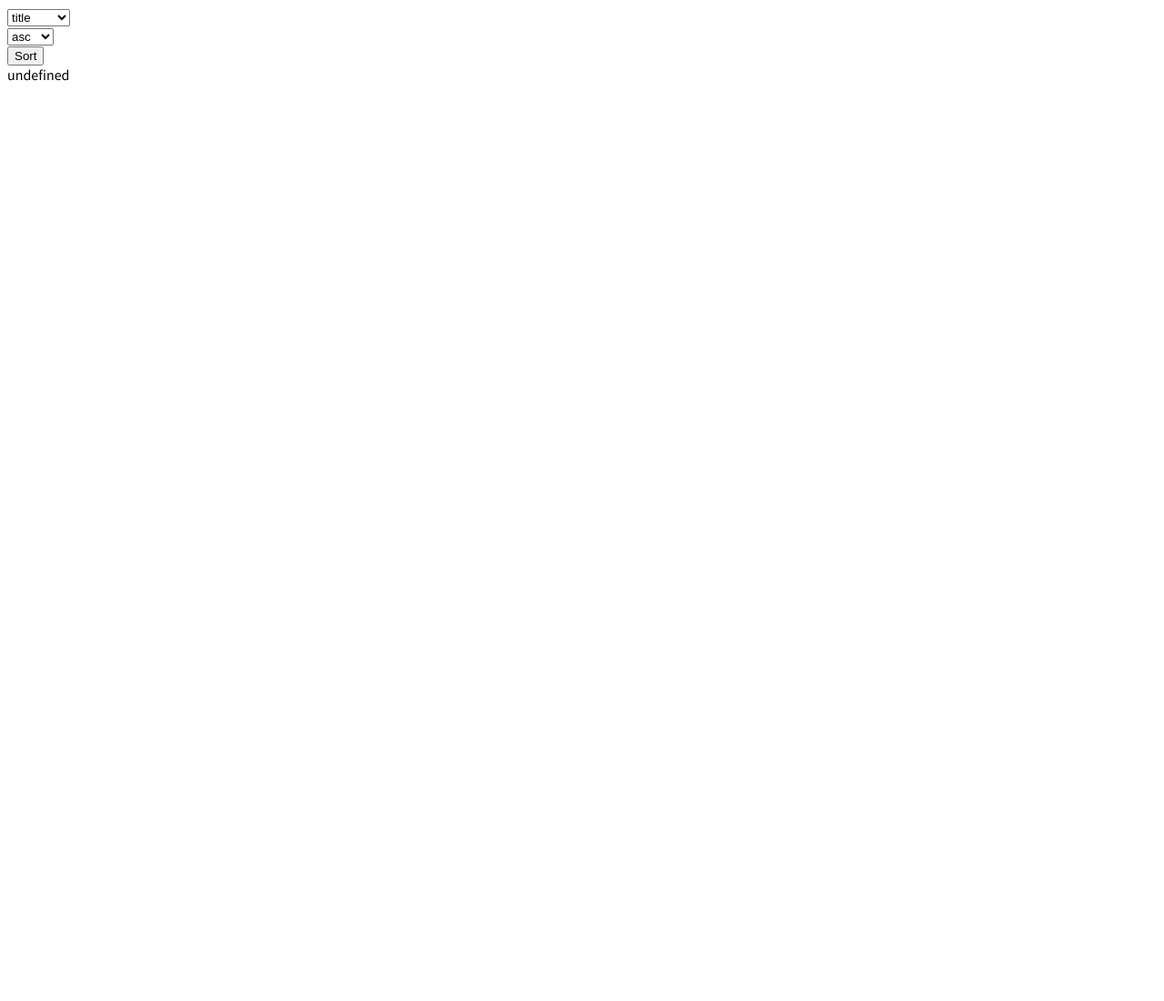
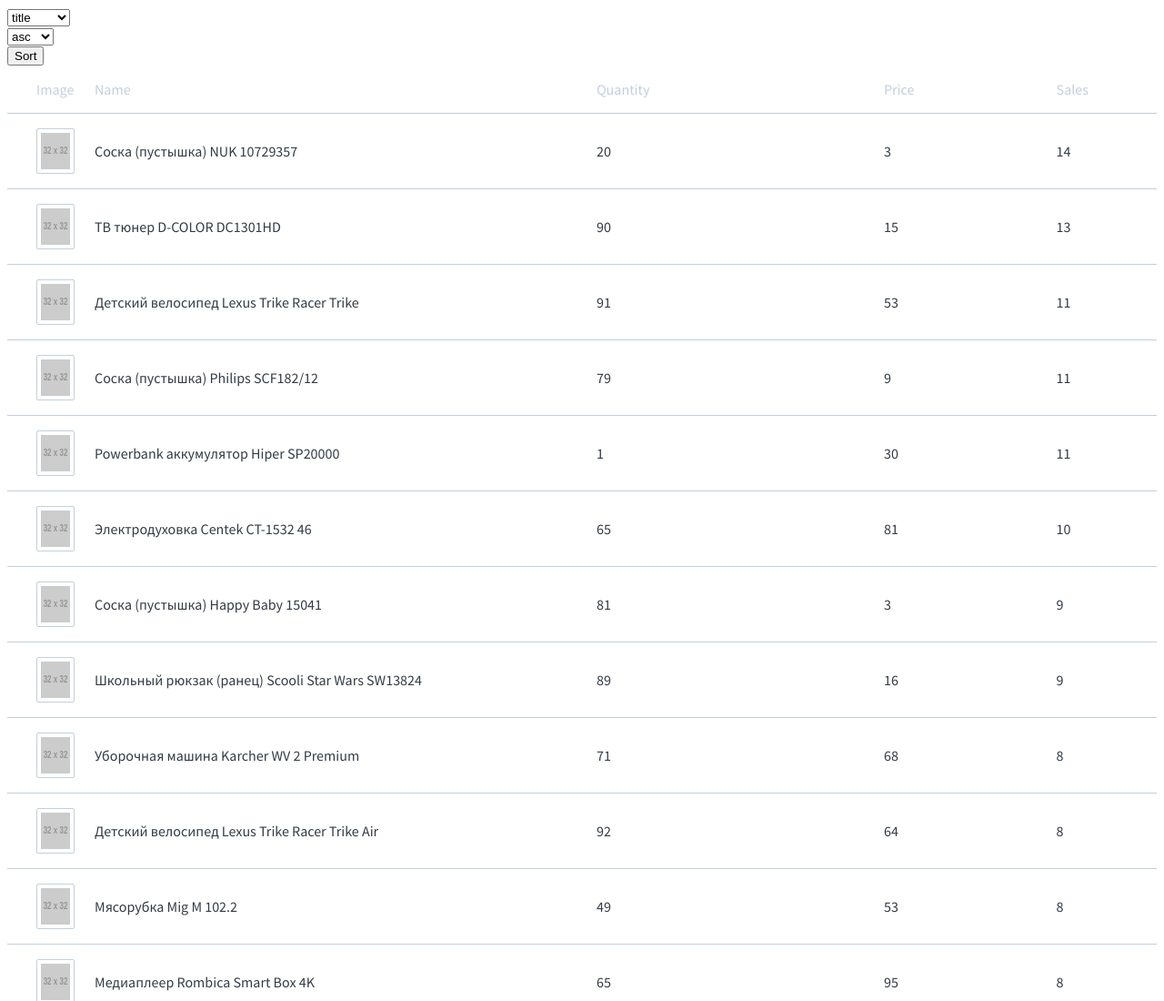
Before and after one commit to js-tasks-ru/js-20240530_olga-kozmovskaia, a website: page 05-dom-document-loading/2-sortable-table-v1/index.html in a window 1280 px wide. Shown: the top 1100 px of the page at 91% size. Before the commit the page ends 800 px from the top, so only its background shows below. Drawn offline with Linux system fonts and the light colour scheme; placeholder pictures from the web are drawn by us.

Commit message:
Fifth task: sortable table

```diff
--- a/05-dom-document-loading/2-sortable-table-v1/index.html
+++ b/05-dom-document-loading/2-sortable-table-v1/index.html
@@ -1,10 +1,9 @@
-<!doctype html>
+<!DOCTYPE html>
 <head>
-  <meta charset="utf-8">
-  <link rel="stylesheet" href="style.css">
+  <meta charset="utf-8" />
+  <link rel="stylesheet" href="style.css" />
 </head>
 <body>
-
   <div>
     <div>
       <select id="field">
@@ -27,45 +26,47 @@
   <div id="root"></div>
 
   <script type="module">
-  import SortableTable from './index.js';
-  import data from './products-data.js';
+    import SortableTable from "./index.js";
+    import data from "./products-data.js";
 
     const headerConfig = [
       {
-      id: 'images',
-      title: 'Image',
+        id: "images",
+        title: "Image",
         sortable: false,
         template: (data = []) => {
           return `
           <div class="sortable-table__cell">
-            <img class="sortable-table-image" alt="Image" src="${data[0]?.url || 'https://via.placeholder.com/32'}">
+            <img class="sortable-table-image" alt="Image" src="${
+              data[0]?.url || "https://via.placeholder.com/32"
+            }">
           </div>
         `;
-      }
+        },
       },
       {
-      id: 'title',
-      title: 'Name',
+        id: "title",
+        title: "Name",
         sortable: true,
-      sortType: 'string'
+        sortType: "string",
       },
       {
-      id: 'quantity',
-      title: 'Quantity',
+        id: "quantity",
+        title: "Quantity",
         sortable: true,
-      sortType: 'number'
+        sortType: "number",
       },
       {
-      id: 'price',
-      title: 'Price',
+        id: "price",
+        title: "Price",
         sortable: true,
-      sortType: 'number'
+        sortType: "number",
       },
       {
-      id: 'sales',
-      title: 'Sales',
+        id: "sales",
+        title: "Sales",
         sortable: true,
-      sortType: 'number'
+        sortType: "number",
       },
     ];
 
@@ -73,7 +74,7 @@
 
     root.append(sortableTable.element);
 
-  sort.addEventListener('click', () => {
+    sort.addEventListener("click", () => {
       const fieldValue = field.value;
       const orderValue = order.value;
 
--- a/05-dom-document-loading/2-sortable-table-v1/index.js
+++ b/05-dom-document-loading/2-sortable-table-v1/index.js
@@ -1,5 +1,116 @@
 export default class SortableTable {
+  element;
+  subElements = {};
+
   constructor(headerConfig = [], data = []) {
+    this.headerConfig = headerConfig;
+    this.data = data;
+    this.subElements.header = this.createHeaderElement();
+    this.subElements.body = this.createBodyElement();
+    this.element = this.createTableElement();
+  }
 
+  createHeaderTemplate({ id, sortable, title }) {
+    return `
+      <div class="sortable-table__cell" data-id="${id}" data-sortable=${sortable}>
+        <span>${title}</span>
+      </div>`;
+  }
+
+  createHeaderElement() {
+    const div = document.createElement("div");
+    div.dataset.element = "header";
+    div.classList.add(`sortable-table__header`, `sortable-table__row`);
+    div.innerHTML = this.headerConfig
+      .map((header) => {
+        return this.createHeaderTemplate(header);
+      })
+      .join("");
+    return div;
+  }
+
+  createCellTemplate(data) {
+    return `<div class="sortable-table__cell">${data}</div>`;
+  }
+
+  createRowTemplate(product) {
+    return `
+    <a href="/products/${product.id}" class="sortable-table__row">
+      ${this.headerConfig
+        .map((header) => {
+          if (Object.keys(header).includes("template")) {
+            return header.template(product);
+          } else {
+            return this.createCellTemplate(product[header.id]);
+          }
+        })
+        .join("")}
+    </a>
+    `;
+  }
+
+  createBodyElement() {
+    const div = document.createElement("div");
+    div.dataset.element = "body";
+    div.classList.add(`sortable-table__body`);
+    div.innerHTML = this.data
+      .map((product) => {
+        return this.createRowTemplate(product);
+      })
+      .join("");
+    return div;
+  }
+
+  createTableTemplate() {
+    const div = document.createElement("div");
+    div.classList.add("sortable-table");
+    Object.keys(this.subElements).map((key) => {
+      const subElement = this.subElements[key];
+      subElement.dataset.element = key;
+      subElement.classList.add(`sortable-table__${key}`);
+      div.appendChild(subElement);
+    });
+    return div;
+  }
+
+  createTableElement() {
+    const div = document.createElement("div");
+    div.dataset.element = "productsContainer";
+    div.classList.add("products-list__container");
+    div.appendChild(this.createTableTemplate());
+    return div;
+  }
+
+  sort(field, sortOrder) {
+    let copyArr = [...this.data];
+
+    copyArr.sort((a, b) => {
+      let comparison = a[field]
+        .toString()
+        .localeCompare(b[field].toString(), ["ru", "en"], {
+          sensitivity: "case",
+          caseFirst: "upper",
+          numeric: true,
+        });
+
+      return sortOrder === "asc" ? comparison : -comparison;
+    });
+
+    this.data = copyArr;
+    this.update();
+  }
+
+  update() {
+    const body = this.element.querySelector(".sortable-table__body");
+    this.subElements.body = this.createBodyElement();
+    body.replaceWith(this.subElements.body);
+  }
+
+  remove() {
+    this.element.remove();
+  }
+
+  destroy() {
+    this.remove();
   }
 }
```
Lines whose indentation alone changed are shown as unchanged.
